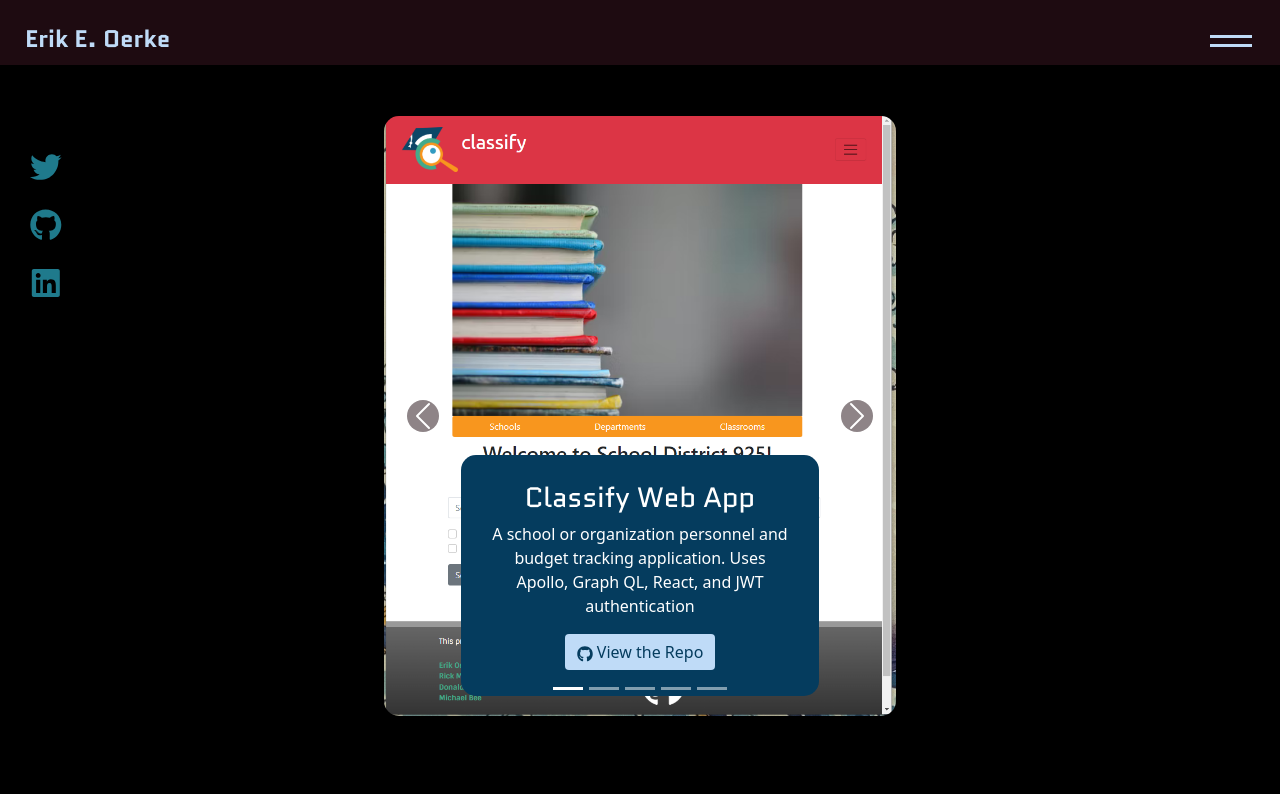
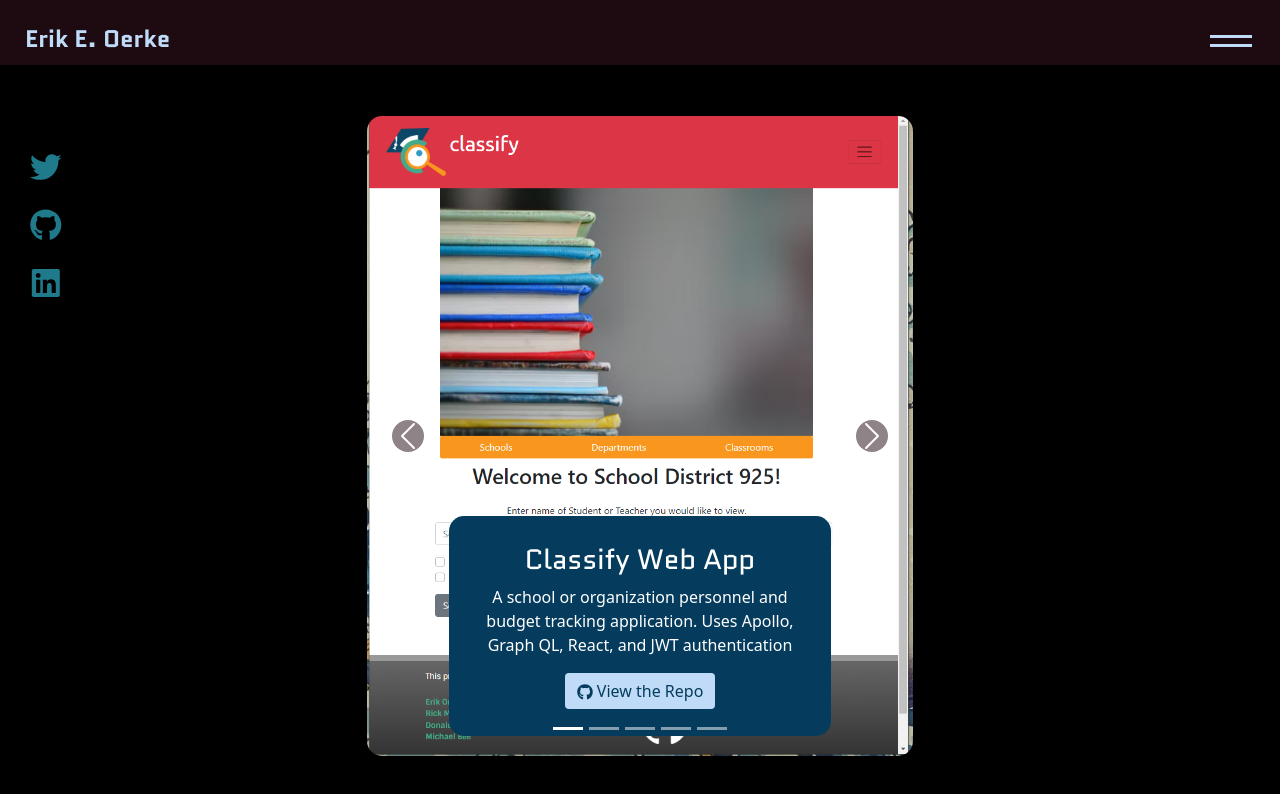
Before and after one commit to eeoerkeedu/eeo-Portfolio-mk3, a React (Create React App) app in the folder client/: page /portfolio in a window 1280 px wide. Shown: the top 794 px of the page. Built offline with nearby package versions, Linux system fonts and the light colour scheme; a web font is replaced by a local one.

Commit message:
removed problem buttons, working on portfolio caption styling

```diff
--- a/client/src/pages/Home/Home.css
+++ b/client/src/pages/Home/Home.css
@@ -21,7 +21,7 @@ body {
 	padding: 10px;
 }
 
-.homebtn::before,
+/* .homebtn::before,
 .homebtn::after {
     content: "";
     position: relative;
@@ -47,7 +47,7 @@ body {
 }
 .homebtn:hover:after {
     transition: .4s .4s,opacity .3s .4s;
-}
+} */
 
 .homebtn:hover {
 	color: var(--text-color);
--- a/client/src/pages/Portfolio/Portfolio.css
+++ b/client/src/pages/Portfolio/Portfolio.css
@@ -5,7 +5,7 @@
 }
 
 .project__image {
-    max-height: 75vh;
+    max-height: 80vh;
     max-width: 75vw;
     border-radius: 15px;
 }
@@ -24,7 +24,7 @@
     color: var(--text-color-2);
 }
 
-.repoBtn:before,
+/* .repoBtn:before,
 .repoBtn:after {
     content: "";
     position: absolute;
@@ -53,7 +53,7 @@
 
 .repoBtn:hover:after {
     transition: .4s .4s,opacity .3s .4s;
-}
+}   */
 
 .repoBtn {
     background-color: var(--text-color-2);
@@ -67,4 +67,5 @@
 .carousel-control-next-icon {
     background-color: var(--bg-color);
     border-radius: 100px;
+	;
 }
```
